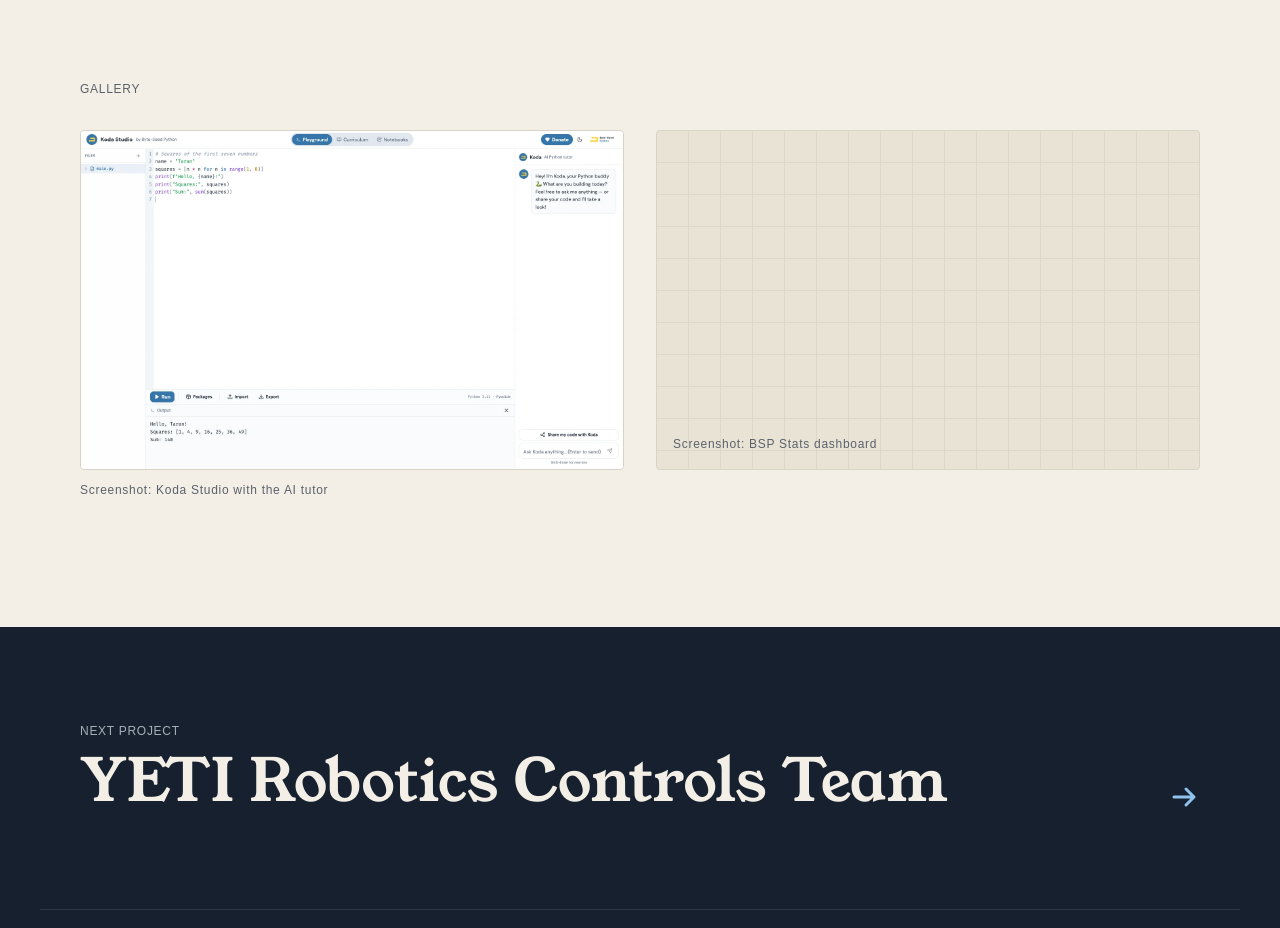
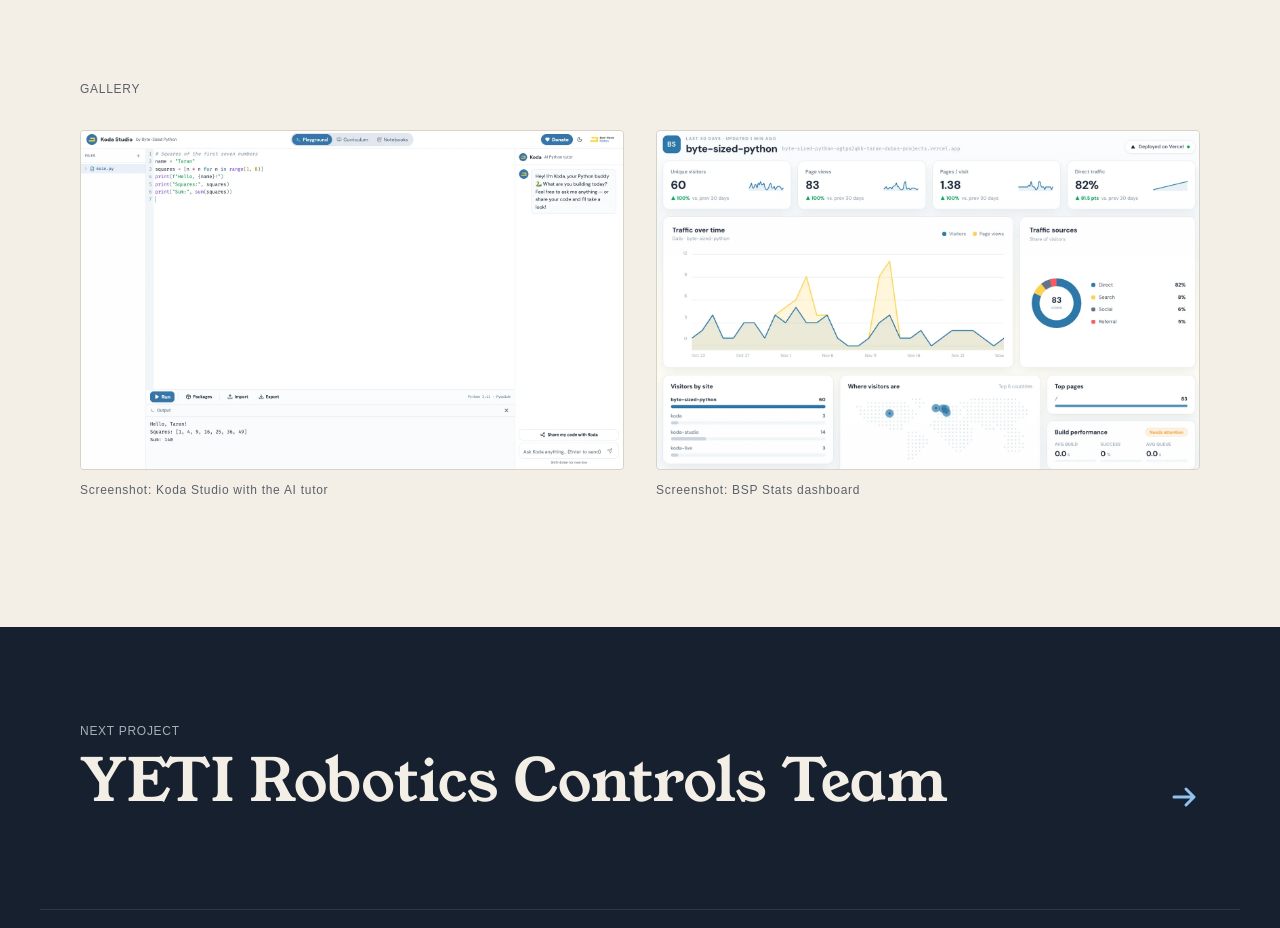
Before and after one commit to taran-duba/taran-duba.github.io, a Next.js app: page /projects/byte-sized-python/ in a window 1280 px wide. Shown: the part 5260-6188 px from the top of the page. Built offline with nearby package versions, Linux system fonts and the light colour scheme; no server answers; a web font is replaced by a local one.

Commit message:
Add BSP Stats screenshot to the Byte-Sized Python gallery

```diff
--- a/content/projects.ts
+++ b/content/projects.ts
@@ -138,7 +138,7 @@ export const projects: Project[] = [
       callout: { text: "Koda, our AI tutor built for lower-end hardware, has supported more than 330 students." },
       gallery: [
         { ...shot("Koda Studio with the AI tutor", "Koda Studio editor running Python, with the Koda AI tutor panel", "koda-studio.webp") },
-        { src: "TODO: gallery image", alt: "BSP Stats dashboard", width: 1600, height: 1000, caption: "Screenshot: BSP Stats dashboard" },
+        { ...shot("BSP Stats dashboard", "BSP Stats dashboard showing visitors, page views, traffic over time, and traffic sources for the Byte-Sized Python site", "bsp-stats.webp") },
       ],
     },
   },
```
Also changed, not shown: public/images/projects/bsp-stats.webp (added), 1 other file (tests, documents, lock files or other folders).
